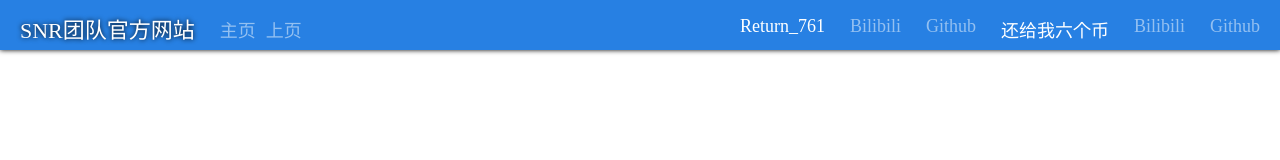
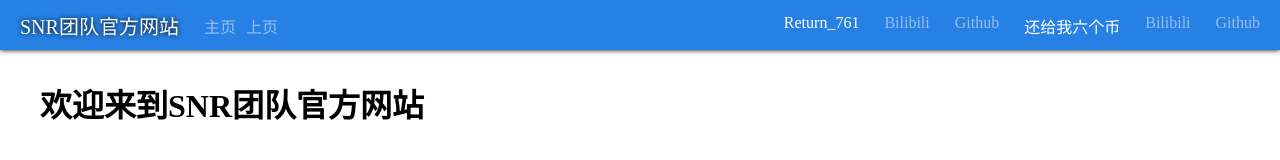
Before and after one commit to SNRStudio/snrstudio.github.io, a plain HTML site: page index.html in a window 1280 px wide. Drawn offline with Linux system fonts and the light colour scheme.

Commit message:
Add files via upload

```diff
--- a/index.html
+++ b/index.html
@@ -4,8 +4,13 @@
 		<meta charset="utf-8">
 		<title>SNR团队官方网站</title>
 		<link href="styles/common.css" rel="stylesheet">
+		<link href="styles/navbar.css" rel="stylesheet">
+		<link href="styles/article.css" rel="stylesheet">
 	</head>
 	<body>
 		<script type="text/javascript" src="scripts/navbar.js"></script>
+        <ul class="article">
+            <h1>欢迎来到SNR团队官方网站</h1>
+        </ul>
 	</body>
 </html>
--- a/scripts/navbar.js
+++ b/scripts/navbar.js
@@ -1,6 +1,6 @@
-document.writeln("		<ul class=\'navbar-block\'>");
+document.writeln("		<div class=\'navbar-block\'>");
 document.writeln("			<li class=\'navbar-maintext\'>SNR团队官方网站</li>");
-document.writeln("			<li><a href=\'huangeiwoliugebi.github.io\' class=\'navbar-linkl\'>主页</a></li>");
+document.writeln("			<li><a href=\'https://huangeiwoliugebi.github.io\' class=\'navbar-linkl\'>主页</a></li>");
 document.writeln("			<li><a href=\'#\' class=\'navbar-linkl\' onclick=\'javascript:history.back(-1);\'>上页</a></li>");
 document.writeln("			<li><a href=\'https://github.com/HuanGeiWoLiuGeBi\' class=\'navbar-linkr\' target=\'_blank\'>Github</a></li>");
 document.writeln("			<li><a href=\'https://space.bilibili.com/590621781\' class=\'navbar-linkr\' target=\'_blank\'>Bilibili</a></li>");
@@ -8,4 +8,4 @@ document.writeln("			<li><p class=\'navbar-text\'>还给我六个币</p></li>");
 document.writeln("			<li><a href=\'https://github.com/Return761\' class=\'navbar-linkr\' target=\'_blank\'>Github</a></li>");
 document.writeln("			<li><a href=\'https://space.bilibili.com/1986062921\' class=\'navbar-linkr\' target=\'_blank\'>Bilibili</a></li>");
 document.writeln("			<li><p class=\'navbar-text\'>Return_761</p></li>");
-document.writeln("		</ul>");
+document.writeln("		</div>");
--- /dev/null
+++ b/styles/article.css
@@ -0,0 +1,3 @@
+.article {
+    margin-top: 30px;
+}
--- a/styles/common.css
+++ b/styles/common.css
@@ -1,91 +1,4 @@
 body {
-	font-family: serif;
-	margin: 0;
-	min-width: 1200px;
+	margin: 0px;
+	min-width: 1000px;
 }
-
-.navbar-block {
-	list-style-type: none;
-	margin: 0px;
-	padding: 0;
-	overflow: hidden;
-	background-color: #2780E3;
-	height: 50px;
-	box-shadow: 0px 0px 5px #000000;
-}
-
-.navbar-maintext {
-	color: #FFFFFF;
-	font-size: 22px;
-	margin: 12px;
-	margin-left: 20px;
-	margin-right: 20px;
-	float: left;
-	text-shadow: 0px 0px 5px #000000;
-}
-
-.navbar-text {
-	float: right;
-	margin: 16px;
-	margin-left: 5px;
-	margin-right: 20px;
-	color: #FFFFFF;
-	font-size: 18px;
-}
-
-.navbar-linkl {
-	float: left;
-	margin: 16px;
-	margin-left: 5px;
-	margin-right: 5px;
-	text-decoration: none;
-	color: rgba(255, 255, 255, 0.5);
-	font-size: 18px;
-	transition: 0.3s linear;
-}
-
-.navbar-linkl:hover {
-	color: #FFFFFF;
-	transition: 0.3s linear;
-}
-
-.navbar-linkr {
-	float: right;
-	margin: 16px;
-	margin-left: 5px;
-	margin-right: 20px;
-	text-decoration: none;
-	color: rgba(255, 255, 255, 0.5);
-	font-size: 18px;
-	transition: 0.3s linear;
-}
-
-.navbar-linkr:hover {
-	color: #FFFFFF;
-	transition: 0.3s linear;
-}
-/*
-ul {
-    list-style-type: none;
-    margin: 0;
-    padding: 0;
-    overflow: hidden;
-    background-color: #333;
-}
-
-li {
-    float: left;
-}
-
-li a {
-    display: block;
-    color: white;
-    text-align: center;
-    padding: 14px 16px;
-    text-decoration: none;
-}
-
-li a:hover {
-    background-color: #111;
-}
-*/
--- /dev/null
+++ b/styles/navbar.css
@@ -0,0 +1,60 @@
+.navbar-block {
+	list-style-type: none;
+	margin: 0px;
+	padding: 0px;
+	background-color: #2780E3;
+	height: 50px;
+    width: 100%;
+	box-shadow: 0px 0px 5px #000000;
+}
+
+.navbar-maintext {
+	color: #FFFFFF;
+	font-size: 20px;
+	margin: 11px;
+	margin-left: 20px;
+	margin-right: 20px;
+	float: left;
+	text-shadow: 0px 0px 5px #000000;
+}
+
+.navbar-text {
+	float: right;
+	margin: 14px;
+	margin-left: 5px;
+	margin-right: 20px;
+	color: #FFFFFF;
+	font-size: 16px;
+}
+
+.navbar-linkl {
+	float: left;
+	margin: 14px;
+	margin-left: 5px;
+	margin-right: 5px;
+	text-decoration: none;
+	color: rgba(255, 255, 255, 0.5);
+	font-size: 16px;
+	transition: 0.3s linear;
+}
+
+.navbar-linkl:hover {
+	color: #FFFFFF;
+	transition: 0.3s linear;
+}
+
+.navbar-linkr {
+	float: right;
+	margin: 14px;
+	margin-left: 5px;
+	margin-right: 20px;
+	text-decoration: none;
+	color: rgba(255, 255, 255, 0.5);
+	font-size: 16px;
+	transition: 0.3s linear;
+}
+
+.navbar-linkr:hover {
+	color: #FFFFFF;
+	transition: 0.3s linear;
+}
```
